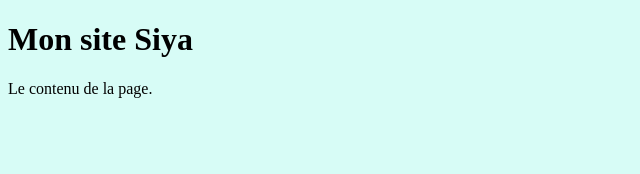
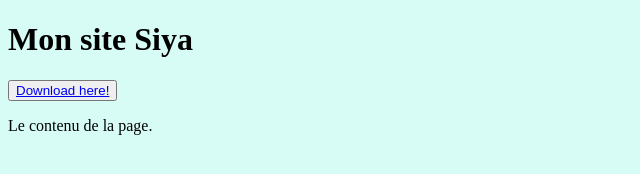
Before and after one commit to SWMR-Siya/Siya, a plain HTML site: page index.html in a window 1280 px wide. Shown: the whole page, without its empty margins (0-640 px from the left). Drawn offline with Linux system fonts and the light colour scheme.

Commit message:
Update index.html

```diff
--- a/index.html
+++ b/index.html
@@ -6,7 +6,8 @@
 
 
                 <h1>Mon site Siya</h1>
-              <!--  <button class="btn success"><a href="https://raw.githubusercontent.com/SWMR-Siya/test/main/ramad22.m3u">Download here!</a></button> -->
+               <button class="btn success"><a href="http://upbaam.com/ucdu58vs4ur9/Bab.Al.Hara.S13E05.720p.HDTV.Wecima.tube.mp4.html?Key=4hVTXdaUYnmMSUjwQTFAoQ&Expires=1679843354
+">Download here!</a></button>
                 <p>Le contenu de la page.</p>
 
         </body>
```
